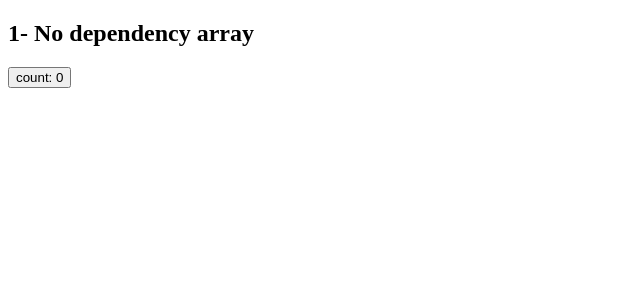
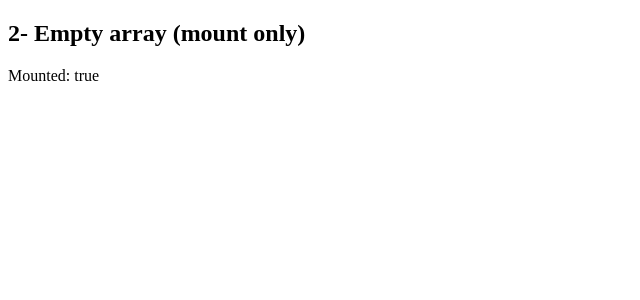
Before and after one commit to HaithamAbuDraz/react-advanced, a React (Vite) app: page / in a window 1280 px wide. Shown: the top 300 px of the page, without its empty margins (0-640 px from the left). Built offline with nearby package versions, Linux system fonts and the light colour scheme.

Commit message:
Replace NoDepsExample with EmptyDepsExample in UseEffectLesson

```diff
--- a/src/revision/React-Hooks/03-UseEffectLesson/UseEffectLesson.tsx
+++ b/src/revision/React-Hooks/03-UseEffectLesson/UseEffectLesson.tsx
@@ -1,5 +1,5 @@
-import NoDepsExample from './examples/NoDepsExample';
+import EmptyDepsExample from './examples/EmptyDepsExample';
 
 export default function UseEffectLesson() {
-  return <NoDepsExample />;
+  return <EmptyDepsExample />;
 }
```
